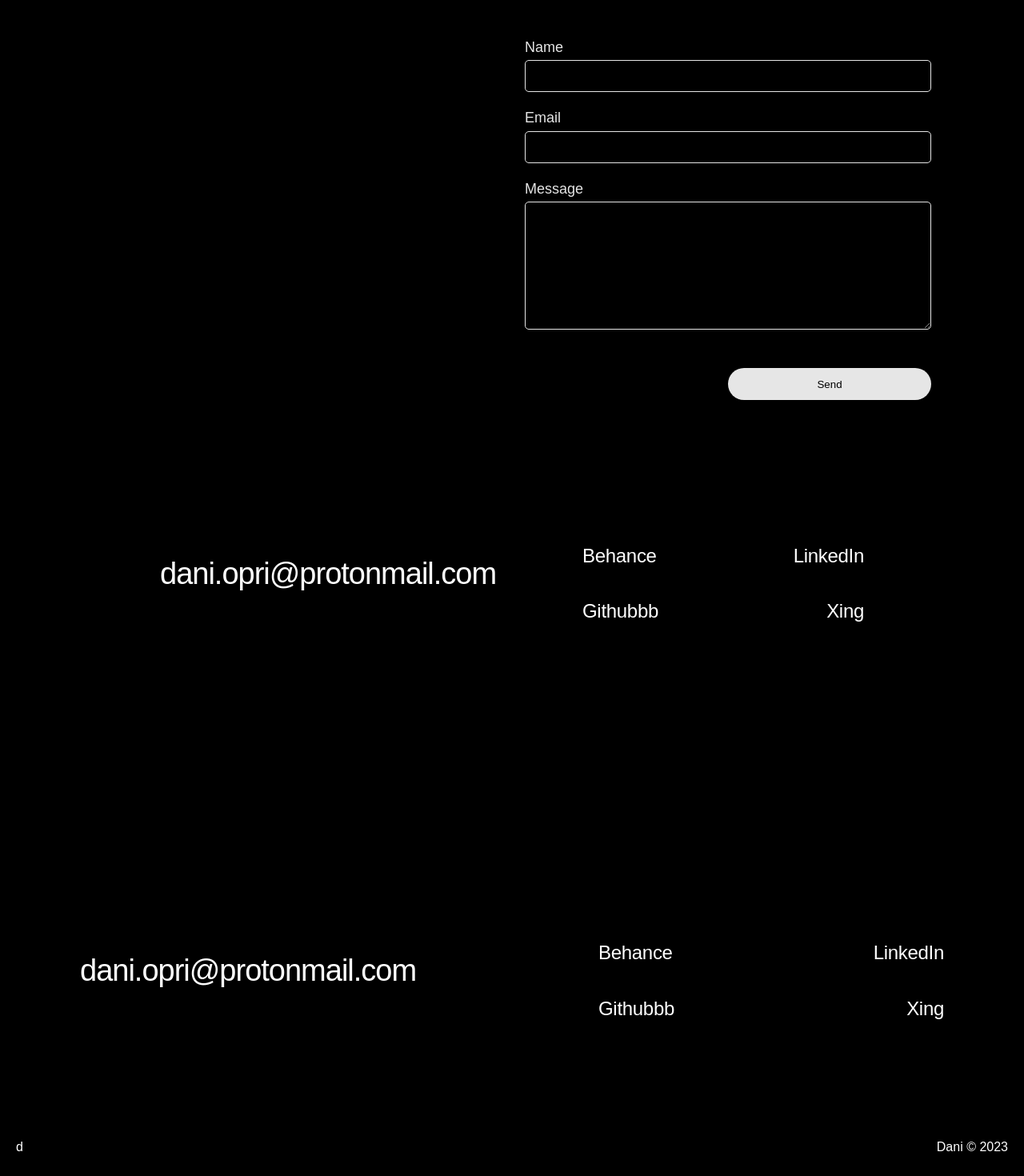
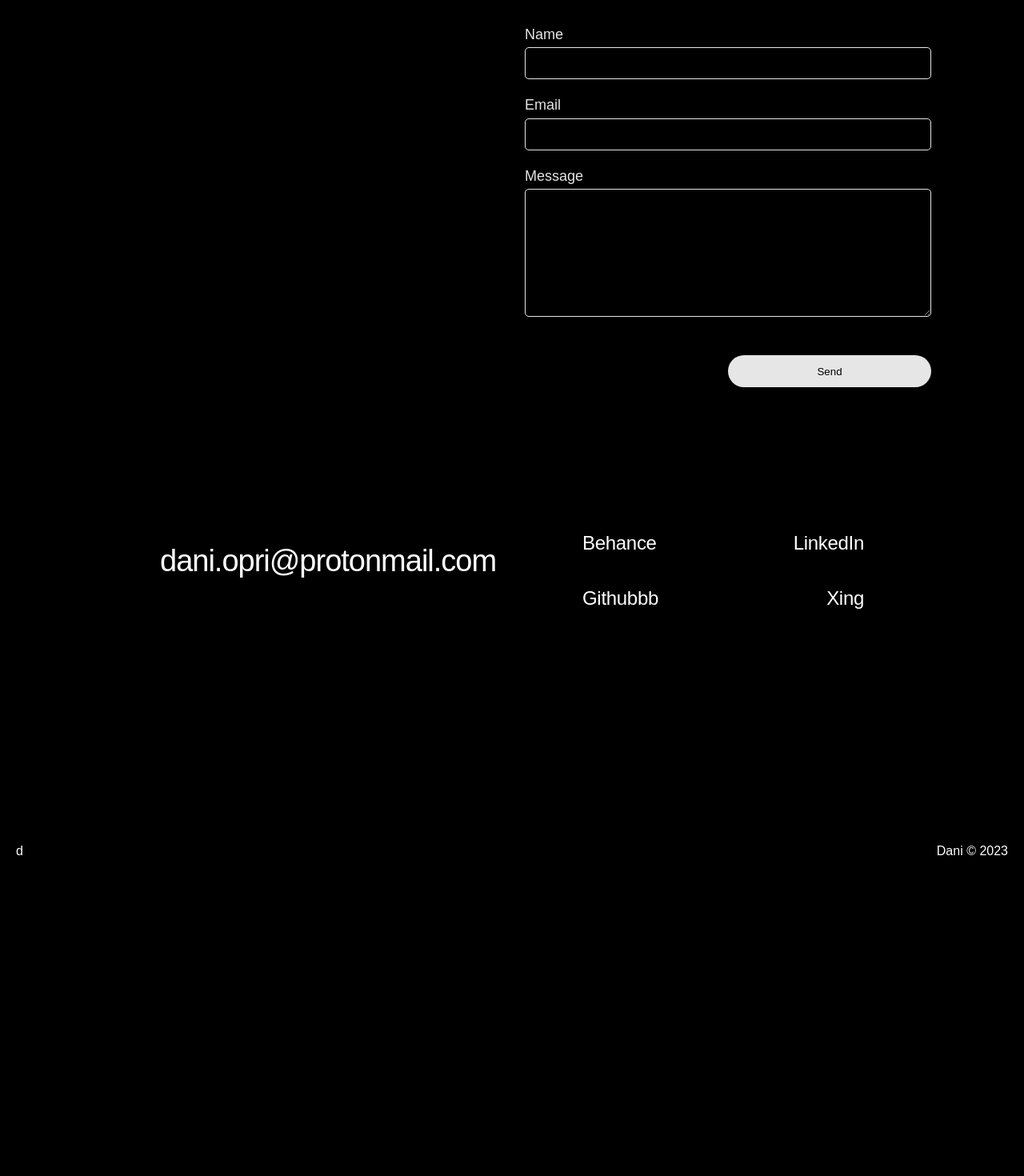
Before and after one commit to d-opri/d-opri.github.io, a Next.js app: page / in a window 1280 px wide. Shown: the part 3726-5196 px from the top of the page at 80% size. After the commit the page ends 4825 px from the top, so only its background shows below. Built offline with nearby package versions, Linux system fonts and the light colour scheme; a web font is replaced by a local one.

Commit message:
delete linksection from index

```diff
--- a/components/LinkSection.js
+++ b/components/LinkSection.js
@@ -35,7 +35,6 @@ const Container = styled.div`
   line-height: 1.4em;
   font-size: 20px;
   letter-spacing: -0.3px;
-  padding: 50px 0;
 
   @media screen and (min-width: 768px) {
     place-content: space-between;
--- a/components/newComponents/Contact.js
+++ b/components/newComponents/Contact.js
@@ -49,7 +49,8 @@ const StyledContactForm = styled.form`
   flex-flow: column nowrap;
   text-align: left;
   opacity: 0.9;
-  padding: 2rem 1rem;
+  padding: 1rem;
+  margin-bottom: 1rem;
   width: 100%;
 
   input {
--- a/src/pages/index.js
+++ b/src/pages/index.js
@@ -3,7 +3,6 @@ import About from "../../components/newComponents/About";
 import Skills from "../../components/newComponents/Skills";
 import Contact from "../../components/newComponents/Contact";
 import Work from "../../components/newComponents/Work";
-import LinkSection from "../../components/LinkSection";
 
 export default function Home() {
   return (
@@ -13,7 +12,6 @@ export default function Home() {
       <About />
       <Skills />
       <Contact />
-      <LinkSection />
     </>
   );
 }
```
